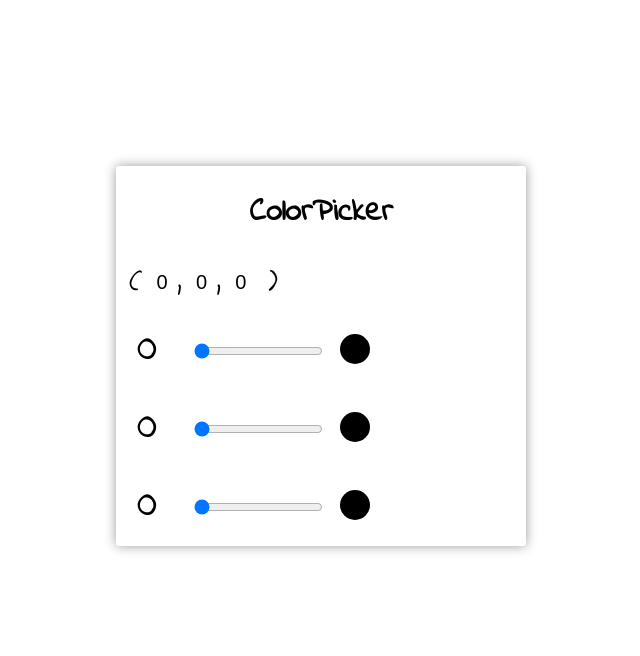
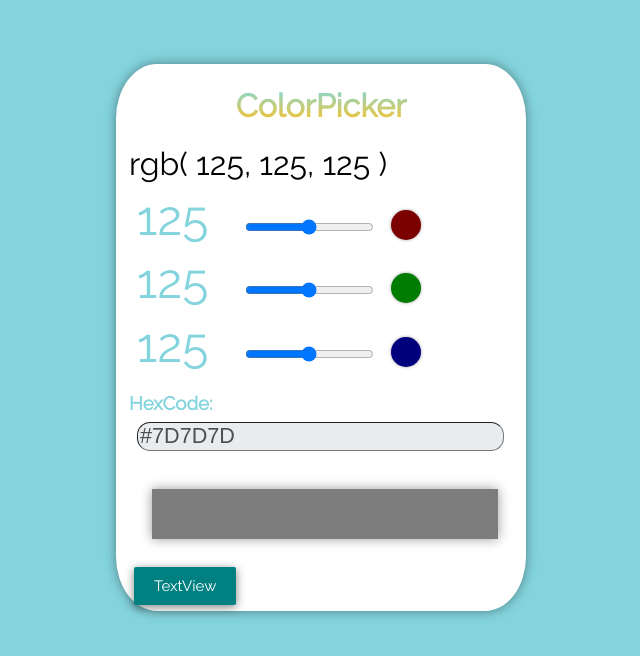
Before and after one commit to Spyder01/ColorPicker, a Vue app in the folder color_picker/: page / in a window 1280 px wide. Shown: the top 656 px of the page, without its empty margins (327-967 px from the left). Built offline with nearby package versions, Linux system fonts and the light colour scheme.

Commit message:
Added Functionalities

```diff
--- a/color_picker/src/App.vue
+++ b/color_picker/src/App.vue
@@ -1,5 +1,5 @@
 <template>
-<Container/>
+<Container color='white' />
 </template>
 
 <script>
@@ -16,9 +16,11 @@ export default {
 
 <style>
 @import url('https://fonts.googleapis.com/css2?family=Indie+Flower&display=swap');
+@import url('https://fonts.googleapis.com/css2?family=Raleway&display=swap');
 body{
   width: 100%;
   height: 100%;
-  font-family: 'Indie Flower', cursive;
+  font-family: 'Raleway', sans-serif;
+  background-color: rgb(132,212,221);
 }
 </style>
--- /dev/null
+++ b/color_picker/src/components/Button.vue
@@ -0,0 +1,43 @@
+<template>
+<button class="btn" @click='onClick' type="button" :style="{background: Color}"  >{{Text}}</button>
+</template>
+
+<script>
+export default {
+  name: 'Button',
+  props: {
+    Text: String,
+    Color: String
+  },
+  methods: {
+    onClick () {
+      this.$emit('toggle')
+    }
+  }
+}
+</script>
+<style scoped>
+.btn {
+  display: inline-block;
+  background: #000;
+  color: #fff;
+  border: none;
+  padding: 10px 20px;
+  margin: 5px;
+  border-radius: 2px;
+  cursor: pointer;
+  text-decoration: none;
+  font-size: 15px;
+  font-family: inherit;
+  box-shadow: 0 2px 10px rgba(0,0,0,0.5);
+  transition: 0.5s ease-out-in;
+}
+.btn:hover {
+  transform: scale(1.09,1.09);
+  box-shadow: 1px 6px 15px rgba(0,0,0,0.5);
+  -webkit-filter: grayscale(25%);
+  filter: grayscale(50%);
+  -webkit-filter: blur(20%);
+  filter: blur(20%);
+}
+</style>
--- /dev/null
+++ b/color_picker/src/components/ColorBlock.vue
@@ -0,0 +1,42 @@
+<template>
+ <div>
+  <div v-show='decider'  class="ColorBlock" :style="{ background: Colorizer(R,G,B) }">
+     </div>
+  <input v-show='!decider' class="ColorBlock" :style="{ color: Colorizer(R,G,B) }">
+ </div>
+</template>
+
+<script>
+export default {
+  name: 'ColorBlock',
+  props: {
+    R: Number,
+    G: Number,
+    B: Number,
+    decider: {
+      type: Boolean,
+      default: true
+    }
+  },
+  methods: {
+    Colorizer (R, G, B) {
+      const color = 'rgb(' + R + ',' + G + ',' + B + ')'
+      return color
+    }
+  }
+}
+</script>
+
+<style scoped>
+
+.ColorBlock {
+  display: block;
+  margin: 6%;
+  width: 90%;
+  height: 50px;
+  box-shadow:0 0 0.7rem rgba(0, 0, 0, 0.4);
+  transition: 0.7s ease-in-out;
+  font-size: 220%;
+}
+
+</style>
--- /dev/null
+++ b/color_picker/src/components/ColorCode.vue
@@ -0,0 +1,92 @@
+<template>
+  <div class="ColorCode">
+   <h3> HexCode:</h3>
+   <input :value='rgbToHex(R,G,B)' />
+  </div>
+</template>
+
+<script>
+
+export default {
+  name: 'ColorCode',
+  props: {
+    R: {
+      type: Number,
+      default: 125
+    },
+    G: {
+      type: Number,
+      default: 125
+    },
+    B: {
+      type: Number,
+      default: 125
+    }
+  },
+  data () {
+    return {
+      hex: '#7D7D7D'
+    }
+  },
+  methods: {
+    componentToHex (c) {
+      var hex = c.toString(16)
+      return hex.length === 1 ? '0' + hex : hex
+    },
+    rgbToHex (r, g, b) {
+      return '#' + this.dec2base((((1 << 24) + (r << 16) + (g << 8) + b)), 16).slice(1)
+    },
+    dec2base (int, base) {
+      const letters = ['0', '1', '2', '3', '4', '5', '6', '7', '8', '9', 'A', 'B', 'C', 'D', 'E', 'F', 'G', 'H', 'I', 'J', 'K']
+      let rest
+      let returnVal = ''
+      if (base > 1 && base < 37) {
+        while (int !== 0) {
+          rest = int % base
+          int = Math.floor(int / base)
+          returnVal = letters[rest] + returnVal
+        }
+      }
+      return returnVal
+    }
+  }
+}
+</script>
+
+<style scoped>
+input {
+  appearance: none;
+  display: block;
+  height: 25px;
+  position: relative;
+  font-size: 135%;
+  width: 94%;
+  margin: 6%;
+  bottom: 15px;
+  right: 15px;
+  border-radius: 13px;
+  background-color: #e9ecef;
+  color: rgb(78, 78, 78);
+  border-width: 0.35px;
+
+}
+
+input:active {
+    border: none;
+}
+
+input:visited {
+    border: none;
+    outline-offset: none;
+}
+
+input:focus-visible {
+    border: none;
+     outline-offset: none;
+     appearance: none;
+     outline: none;
+     border-style: solid;
+     border-width: 0.35px;
+}
+
+</style>
--- a/color_picker/src/components/Header.vue
+++ b/color_picker/src/components/Header.vue
@@ -1,5 +1,5 @@
 <template>
-  <h1 :style='{color: color}'>{{text}}</h1>
+  <h1>{{text}}</h1>
 </template>
 
 <script>
@@ -23,6 +23,9 @@ h1{
   text-align: center;
   margin-right: auto;
   margin-left: auto;
+  background: -webkit-linear-gradient(#7FD9D9, #FFC227);
+  -webkit-background-clip: text;
+  -webkit-text-fill-color: transparent;
 }
 
 @media (max-width: 768px){
--- a/color_picker/src/components/RGBbox.vue
+++ b/color_picker/src/components/RGBbox.vue
@@ -1,20 +1,25 @@
 <template>
-  <span styl="{color: color}">(
-    <input v-model="R"/>, <input v-model="G"/>, <input v-model="B"/> )</span>
+  <span :style="{color: color}">rgb( {{R}}, {{G}}, {{B}} )</span>
 </template>
 
 <script>
 
 export default {
   name: 'RGBbox',
-  data () {
-    return {
-      R: 0,
-      G: 0,
-      B: 0
-    }
-  },
   props: {
+
+    R: {
+      type: Number,
+      default: 125
+    },
+    G: {
+      type: Number,
+      default: 125
+    },
+    B: {
+      type: Number,
+      default: 125
+    },
     color: String
   }
 }
@@ -29,6 +34,7 @@ span {
 input {
   width: 5%;
   border: none;
-  font-size: 20px;
+  font-size: 10px;
+
 }
 </style>
--- a/color_picker/src/components/colorSlider.vue
+++ b/color_picker/src/components/colorSlider.vue
@@ -1,7 +1,7 @@
 <template>
   <div>
-  <span class="values">{{Cvalue}}</span>
-  <input type='range' min='0' max='255' v-model='Cvalue' />
+  <span class="values">{{Value}}</span>
+  <input type='range' min='0' max='255' v-model='Value'/>
   <span class="demo" :style = "{ background: colorizer(color)}"></span>
   </div>
 </template>
@@ -12,20 +12,22 @@ export default {
   name: 'colorSlider',
   data () {
     return {
-      Cvalue: 0
+      Value: 125
     }
   },
   props: {
-    color: String
+    color: String,
+    Cvalue: Number
   },
   methods: {
     colorizer (color) {
+      this.$emit('Send-Color', this.Value)
       if (color === 'red') {
-        return 'rgb(' + this.Cvalue + ',0,0)'
+        return 'rgb(' + this.Value + ',0,0)'
       } else if (color === 'green') {
-        return 'rgb(0,+' + this.Cvalue + ',0)'
+        return 'rgb(0,+' + this.Value + ',0)'
       } else {
-        return 'rgb(0,0,' + this.Cvalue + ')'
+        return 'rgb(0,0,' + this.Value + ')'
       }
     }
   }
@@ -39,6 +41,7 @@ div {
 }
 
 .values {
+  display: inline-block;
   font-size: 300%;
 }
 
@@ -56,5 +59,7 @@ input {
   left: 50px;
   display: inline-block;
   top: 5px;
+  box-shadow:0 0 0.2rem rgba(0, 0, 0, 0.4);
+  transition: 0.7s ease-in-out;
 }
 </style>
--- a/color_picker/src/components/container.vue
+++ b/color_picker/src/components/container.vue
@@ -1,10 +1,13 @@
 <template>
-  <div class='container'>
+  <div class='container' :style='{background: color}'>
   <Header text = "ColorPicker" color = "black"/>
-  <RGBbox color = "black" />
-  <colorSlider color='red'/>
-  <colorSlider color='green'/>
-  <colorSlider color='blue'/>
+  <RGBbox :R='R' :G ='G' :B='B'  color = "black" />
+  <colorSlider @Send-Color="SendColorR" color='red'/>
+  <colorSlider @Send-Color="SendColorG" color='green'/>
+  <colorSlider @Send-Color="SendColorB" color='blue'/>
+  <ColorCode :R='R' :G ='G' :B='B' />
+  <ColorBlock :R='R' :G ='G' :B='B' :decider='decider' />
+  <button @click="OnClick()" class="btn" type="button" style="{background: teal}"  >{{bText}}</button>
   </div >
 </template>
 
@@ -12,36 +15,102 @@
 import Header from './Header'
 import RGBbox from './RGBbox'
 import colorSlider from './colorSlider'
+import ColorBlock from './ColorBlock'
+import ColorCode from './ColorCode'
 export default {
   name: 'Container',
+  data () {
+    return {
+      R: 125,
+      G: 125,
+      B: 125,
+      decider: true,
+      bText: 'TextView'
+    }
+  },
+  props: {
+    color: String
+  },
   components: {
     Header,
     RGBbox,
-    colorSlider
+    colorSlider,
+    ColorBlock,
+    ColorCode
+  },
+  methods: {
+    SendColorR (Value) {
+      this.R = Value
+    },
+    SendColorG (Value) {
+      this.G = Value
+    },
+    SendColorB (Value) {
+      this.B = Value
+    },
+    OnClick () {
+      this.bText = 'TextView'
+      this.decider = !this.decider
+      if (this.decider === false) {
+        this.bText = 'BlockView'
+      }
+    }
   }
 }
 </script>
 
 <style scoped>
+@import url('https://fonts.googleapis.com/css2?family=Raleway&display=swap');
 .container{
    max-width: 30%;
    min-height: 45%;
    padding: 0.1% 1% 0.1% 1%;
    margin: 10% auto;
-   margin-top: 13%;
-   border-radius: 3px;
+   margin-top: 5%;
+   border-radius: 10%;
    box-shadow:0 0 0.7rem rgba(0, 0, 0, 0.4);
    position: relative;
+   color: rgb(132,212,221);
+}
+
+.btn {
+  display: inline-block;
+  background: #000;
+  color: #fff;
+  border: none;
+  padding: 10px 20px;
+  margin: 5px;
+  border-radius: 2px;
+  cursor: pointer;
+  text-decoration: none;
+  font-size: 15px;
+  font-family: inherit;
+  box-shadow: 0 2px 10px rgba(0,0,0,0.5);
+  transition: 0.5s ease-out-in;
+  font-family: 'Raleway', sans-serif;
+  background-color: teal
+}
+.btn:hover {
+  transform: scale(1.09,1.09);
+  box-shadow: 1px 6px 15px rgba(0,0,0,0.5);
+  -webkit-filter: grayscale(25%);
+  filter: grayscale(50%);
+  -webkit-filter: blur(20%);
+  filter: blur(20%);
+}
+
+.btn:active{
+  transform: scale(1,1);
 }
 
 @media (max-width: 768px){
 
 .container{
    max-width: 85%;
-   min-height: 45%;
+   min-height: 50%;
    padding: 0.1% 1% 0.1% 1%;
    margin: 10% auto;
-   margin-top: 50%;
+   margin-top: 30%;
    border-radius: 10%;
    box-shadow:0 0 0.7rem rgba(0, 0, 0, 0.4);
 }
```
